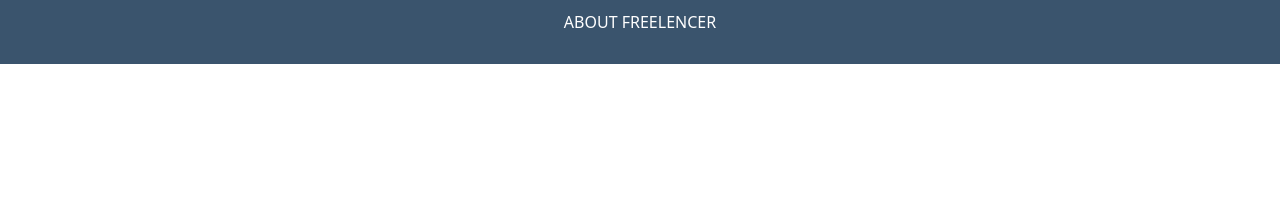
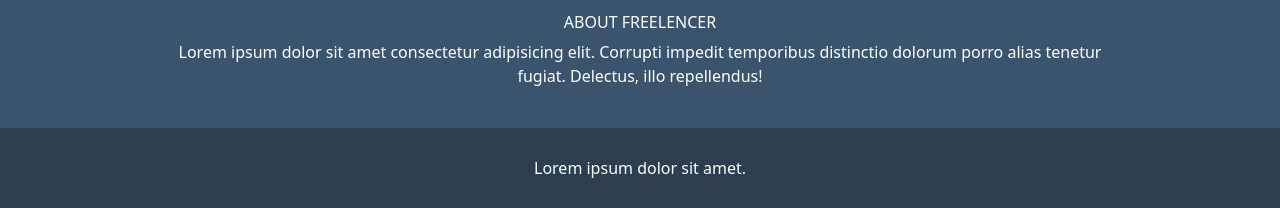
Before and after one commit to parisking93/html-css-bootstrap-freelancer, a plain HTML site: page index.html in a window 1280 px wide. Shown: the part 2491-2699 px from the top of the page. Before the commit the page ends 2555 px from the top, so only its background shows below. Drawn offline with nearby package versions, Linux system fonts and the light colour scheme.

Commit message:
add footer_down

```diff
--- a/css/style.css
+++ b/css/style.css
@@ -25,6 +25,12 @@ footer .footer_up{
     background-color: #3a546d;
     color: white;
 }
+footer .footer_down{
+    background-color: #2c3e50;
+    color: white;
+    height: 80px;
+    line-height: 80px;
+}
 footer .marchi .con_i{
     border-radius: 50%;
     height: 25px;
--- a/index.html
+++ b/index.html
@@ -113,12 +113,12 @@
                 </div>
                 <div class="col-9 my-2">
                     <h6 class="text-uppercase text-center">about freelencer</h6>
-
+                    <p class="text-center">Lorem ipsum dolor sit amet consectetur adipisicing elit. Corrupti impedit temporibus distinctio dolorum porro alias tenetur fugiat. Delectus, illo repellendus!</p>
 
                 </div>
             </section>
-            <section class="footer_down">
-
+            <section class="footer_down text-center">
+                <span>Lorem ipsum dolor sit amet.</span>
             </section>
         </div>
     </footer>
```
